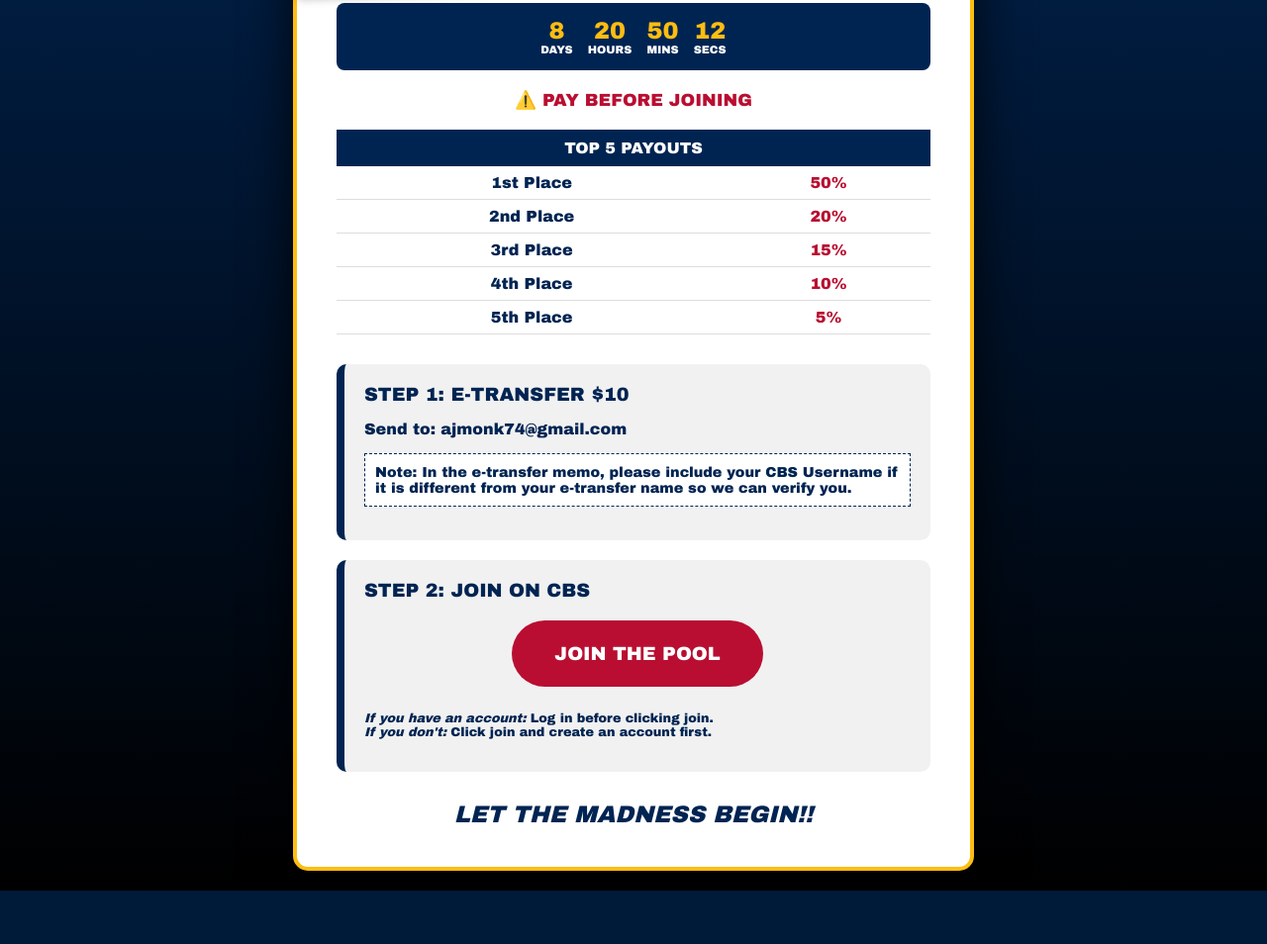
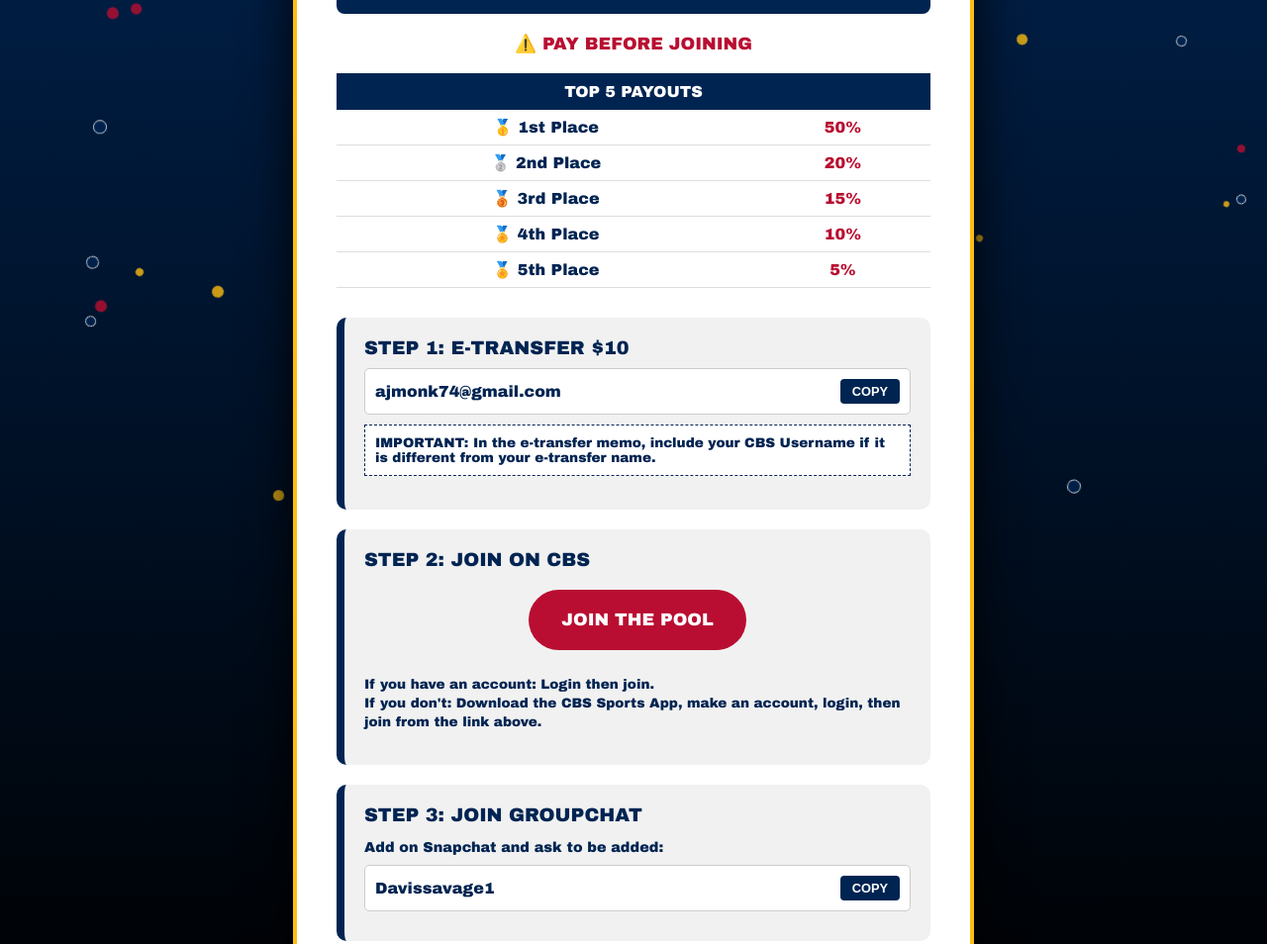
Before and after one commit to Davissavage1/Monk-Madness, a plain HTML site: page index.html in a window 1280 px wide. Shown: the part 269-1223 px from the top of the page at 99% size. Before the commit the page ends 1169 px from the top, so only its background shows below. Drawn offline with Linux system fonts and the light colour scheme.

Commit message:
Update index.html

```diff
--- a/index.html
+++ b/index.html
@@ -16,32 +16,68 @@
 
         body {
             font-family: 'Arial Black', Gadget, sans-serif;
-            background-color: var(--bg);
-            background-image: linear-gradient(180deg, var(--blue) 0%, #000 100%);
-            color: white;
             margin: 0;
+            padding: 0;
+            min-height: 100vh;
             display: flex;
             justify-content: center;
             align-items: center;
-            min-height: 100vh;
-            padding: 20px;
+            /* Confetti container allows confetti to fall behind content */
+            position: relative;
+            overflow-x: hidden;
+            background-color: var(--bg);
+            background-image: linear-gradient(180deg, var(--blue) 0%, #000 100%);
         }
 
+        /* Confetti Container */
+        #confetti-container {
+            position: fixed;
+            top: 0;
+            left: 0;
+            width: 100%;
+            height: 100%;
+            pointer-events: none; /* Allows clicks to pass through confetti */
+            z-index: 1; /* Behind the main content */
+        }
+
+        /* Confetti Particle Styling */
+        .confetti-particle {
+            position: absolute;
+            border-radius: 50%; /* Rounded for softer confetti look */
+            opacity: 0.8;
+            animation: confettiFall linear infinite;
+        }
+
+        @keyframes confettiFall {
+            0% { transform: translateY(-100vh) rotate(0deg); }
+            100% { transform: translateY(100vh) rotate(360deg); }
+        }
+
+        /* Color classes for confetti */
+        .confetti-red { background-color: var(--red); }
+        .confetti-blue { background-color: var(--blue); border: 1px solid white; }
+        .confetti-gold { background-color: var(--gold); }
+
+        /* Main Content Container */
         .container {
             max-width: 600px;
-            width: 100%;
+            width: 90%;
             background: var(--card-bg);
             padding: 40px;
             border-radius: 15px;
-            box-shadow: 0 15px 50px rgba(0,0,0,0.8);
+            box-shadow: 0 15px 50px rgba(0,0,0,0.9);
             border: 4px solid var(--gold);
             text-align: center;
             color: var(--text-dark);
+            margin: 20px 0;
+            /* Places content above confetti */
+            position: relative;
+            z-index: 10;
         }
 
         h1 {
             color: var(--blue);
-            font-size: 2.5rem;
+            font-size: 2rem;
             margin-bottom: 0;
             text-transform: uppercase;
         }
@@ -52,7 +88,7 @@
             font-size: 2rem;
             padding: 10px;
             margin: 20px -40px;
-            transform: rotate(-2deg);
+            transform: rotate(-1.5deg);
             box-shadow: 0 4px 10px rgba(0,0,0,0.3);
         }
 
@@ -105,24 +141,48 @@
             display: block;
         }
 
+        .copy-box {
+            display: flex;
+            align-items: center;
+            justify-content: space-between;
+            background: white;
+            padding: 10px;
+            border: 1px solid #ccc;
+            border-radius: 5px;
+            margin: 10px 0;
+        }
+
+        .copy-btn {
+            background: var(--blue);
+            color: white;
+            border: none;
+            padding: 5px 12px;
+            border-radius: 4px;
+            cursor: pointer;
+            font-size: 0.8rem;
+            font-family: sans-serif;
+            font-weight: bold;
+        }
+
         .btn {
             display: inline-block;
             background: var(--red);
             color: white;
-            padding: 20px 40px;
+            padding: 18px 30px;
             border-radius: 50px;
             text-decoration: none;
             font-weight: bold;
-            font-size: 1.2rem;
+            font-size: 1.1rem;
             margin: 15px 0;
             transition: 0.3s;
             border: 3px solid transparent;
+            text-align: center;
         }
 
         .btn:hover {
             background: var(--blue);
             border-color: var(--gold);
-            transform: scale(1.05);
+            transform: scale(1.03);
         }
 
         .footer-tag {
@@ -133,9 +193,17 @@
             margin-top: 30px;
             text-transform: uppercase;
         }
+
+        /* Mobile specific font size adjustment */
+        @media (max-width: 500px) {
+            h1 { font-size: 1.6rem; }
+            .entry-banner { font-size: 1.6rem; }
+        }
     </style>
 </head>
 <body>
+
+    <div id="confetti-container"></div>
 
     <div class="container">
         <h1>MONK MADNESS 2026 POOL</h1>
@@ -153,19 +221,22 @@
         <table>
             <thead><tr><th colspan="2">TOP 5 PAYOUTS</th></tr></thead>
             <tbody>
-            <tr><td>1st Place</td><td class="payout-val">50%</td></tr>
-            <tr><td>2nd Place</td><td class="payout-val">20%</td></tr>
-            <tr><td>3rd Place</td><td class="payout-val">15%</td></tr>
-            <tr><td>4th Place</td><td class="payout-val">10%</td></tr>
-            <tr><td>5th Place</td><td class="payout-val">5%</td></tr>
+                <tr><td>🥇 1st Place</td><td class="payout-val">50%</td></tr>
+                <tr><td>🥈 2nd Place</td><td class="payout-val">20%</td></tr>
+                <tr><td>🥉 3rd Place</td><td class="payout-val">15%</td></tr>
+                <tr><td>🏅 4th Place</td><td class="payout-val">10%</td></tr>
+                <tr><td>🏅 5th Place</td><td class="payout-val">5%</td></tr>
             </tbody>
         </table>
 
         <div class="step-card">
             <span class="step-title">STEP 1: E-TRANSFER $10</span>
-        <p>Send to: <strong>ajmonk74@gmail.com</strong></p>
-        <p style="font-size: 0.9rem; border: 1px dashed var(--blue); padding: 10px; background: white;">
-            <strong>Note:</strong> In the e-transfer memo, please include your <strong>CBS Username</strong> if it is different from your e-transfer name so we can verify you.
+            <div class="copy-box">
+                <span id="email">ajmonk74@gmail.com</span>
+                <button class="copy-btn" onclick="copyText('email', this)">COPY</button>
+            </div>
+            <p style="font-size: 0.85rem; border: 1px dashed var(--blue); padding: 10px; background: white; margin-top: 10px;">
+                <strong>IMPORTANT:</strong> In the e-transfer memo, include your <strong>CBS Username</strong> if it is different from your e-transfer name.
             </p>
         </div>
 
@@ -174,16 +245,39 @@
             <center>
                 <a href="https://picks.cbssports.com/college-basketball/ncaa-tournament/bracket/pools/kbxw63b2ge3demrtg4ytm===/join?pool-join-key=IEHC8juYsGYq4GGz4FkTgvFEi0zZdAfe&ttag=BPM26_and_cbsinvm" target="_blank" class="btn">JOIN THE POOL</a>
             </center>
-        <p style="font-size: 0.8rem; margin-top: 10px;">
-            <em>If you have an account:</em> Log in before clicking join.<br>
-            <em>If you don't:</em> Click join and create an account first.
+            <p style="font-size: 0.85rem; margin-top: 10px; line-height: 1.4;">
+                <strong>If you have an account:</strong> Login then join.<br>
+                <strong>If you don't:</strong> Download the <b>CBS Sports App</b>, make an account, login, then join from the link above.
             </p>
+        </div>
+
+        <div class="step-card">
+            <span class="step-title">STEP 3: JOIN GROUPCHAT</span>
+            <p style="font-size: 0.9rem; margin-bottom: 5px;">Add on Snapchat and ask to be added:</p>
+            <div class="copy-box">
+                <span id="snap">Davissavage1</span>
+                <button class="copy-btn" onclick="copyText('snap', this)">COPY</button>
+            </div>
         </div>
 
         <div class="footer-tag">LET THE MADNESS BEGIN!!</div>
     </div>
 
 <script>
+    // 1. Copy Function
+    function copyText(id, btn) {
+        const text = document.getElementById(id).innerText;
+        navigator.clipboard.writeText(text);
+        const originalText = btn.innerText;
+        btn.innerText = "COPIED!";
+        btn.style.background = "#28a745";
+        setTimeout(() => {
+            btn.innerText = originalText;
+            btn.style.background = "var(--blue)";
+        }, 1500);
+    }
+
+    // 2. Countdown Logic
     const countDownDate = new Date("Mar 15, 2026 18:00:00").getTime();
     const x = setInterval(function() {
         const now = new Date().getTime();
@@ -194,6 +288,40 @@
         document.getElementById("seconds").innerHTML = Math.floor((distance % (1000 * 60)) / 1000);
         if (distance < 0) { clearInterval(x); document.getElementById("timer").innerHTML = "BRACKETS LOCKED"; }
     }, 1000);
+
+    // 3. Tricolour Confetti Logic
+    function createConfetti() {
+        const container = document.getElementById('confetti-container');
+        const colors = ['confetti-red', 'confetti-blue', 'confetti-gold'];
+        const numParticles = 100; // Total particles to maintain on screen
+
+        for (let i = 0; i < numParticles; i++) {
+            const confetti = document.createElement('div');
+
+            // Apply a random tricolour class
+            const randomColorClass = colors[Math.floor(Math.random() * colors.length)];
+            confetti.classList.add('confetti-particle', randomColorClass);
+
+            // Randomize starting position (horizontal % of screen width)
+            confetti.style.left = Math.random() * 100 + '%';
+
+            // Randomize size (between 5px and 12px)
+            const size = Math.random() * 7 + 5 + 'px';
+            confetti.style.width = size;
+            confetti.style.height = size;
+
+            // Randomize vertical start delay (to create constant flow)
+            confetti.style.animationDelay = Math.random() * -20 + 's';
+
+            // Randomize fall speed (between 3s and 8s)
+            confetti.style.animationDuration = Math.random() * 5 + 3 + 's';
+
+            container.appendChild(confetti);
+        }
+    }
+
+    // Initialize confetti on load
+    window.onload = createConfetti;
 </script>
 
 </body>
```
Lines whose indentation alone changed are shown as unchanged.
